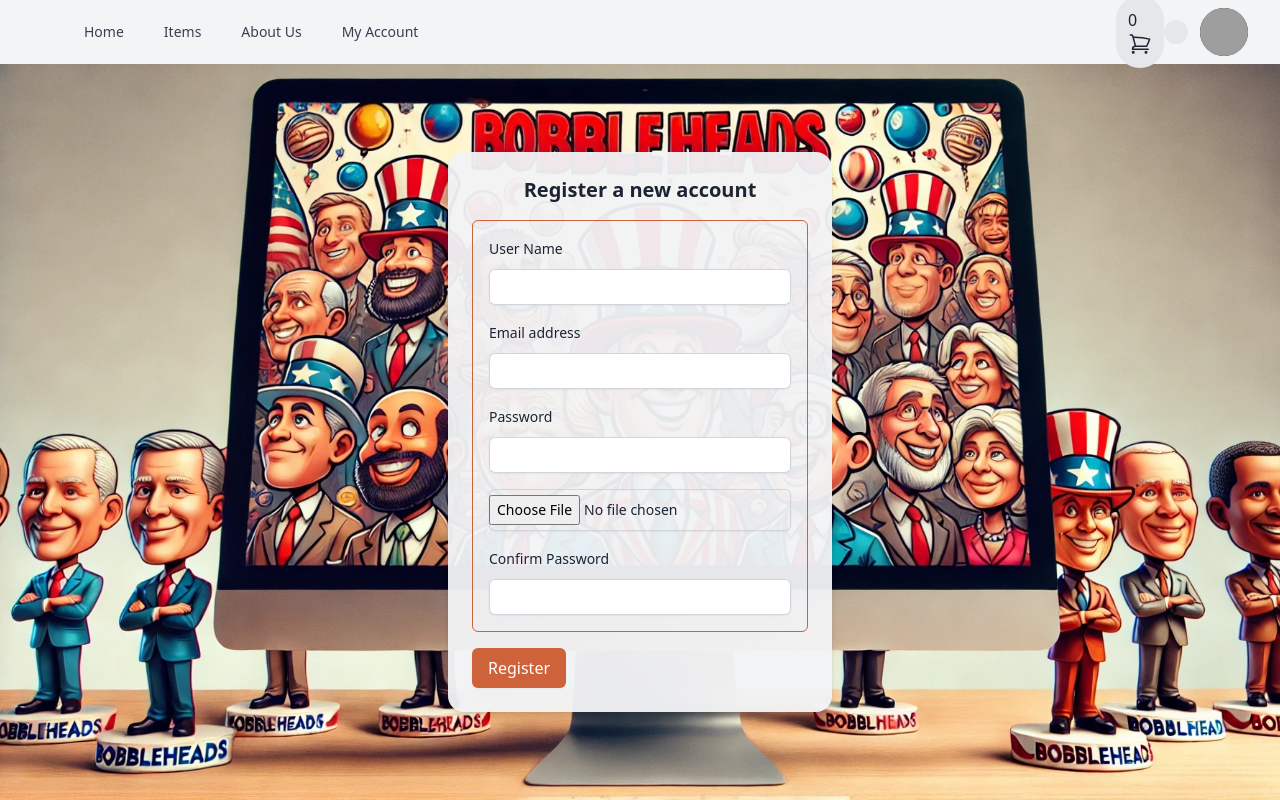
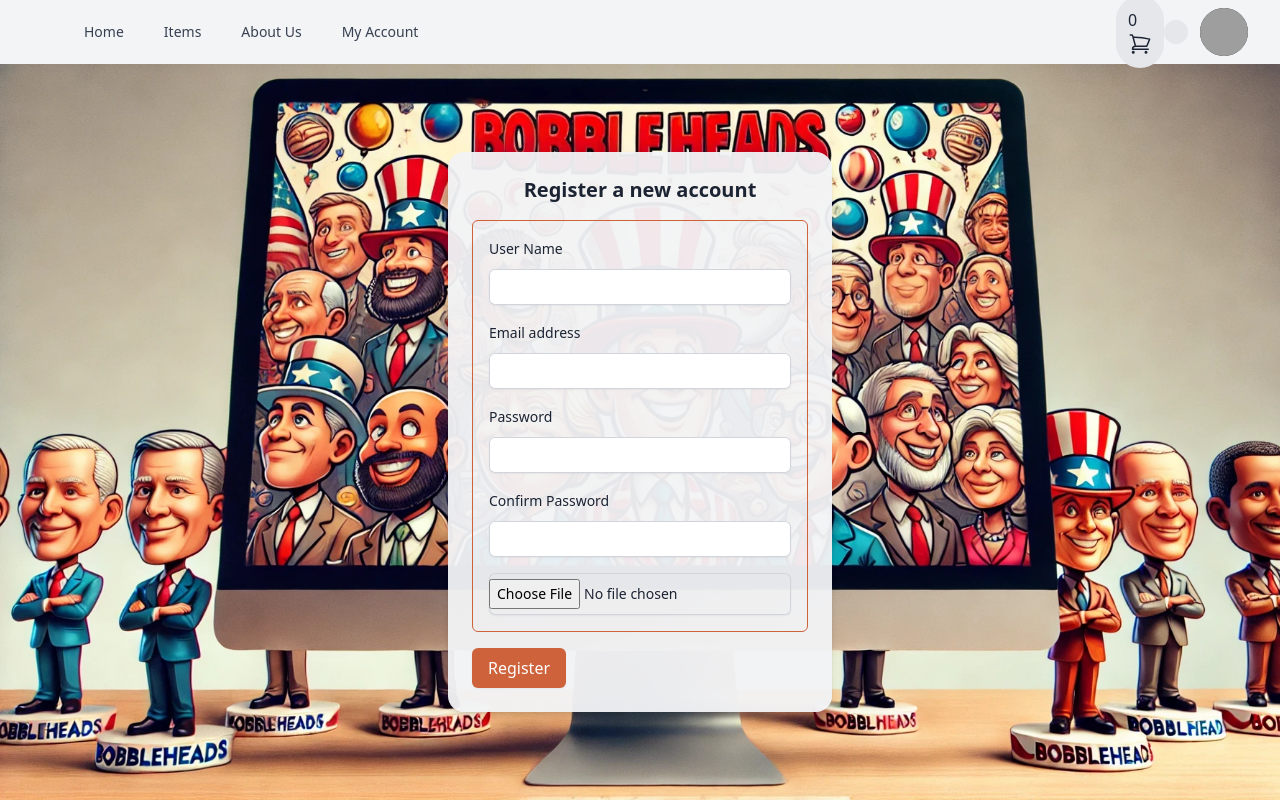
Before and after one commit to AlexGoesCode/twisted-ecommerce-app, a React (Vite) app in the folder client/: page /register in a window 1280 px wide. Built offline with nearby package versions, Linux system fonts and the light colour scheme; grey boxes are pictures that could not be loaded.

Commit message:
avatar upload fixed

```diff
--- a/client/src/pages/Register.tsx
+++ b/client/src/pages/Register.tsx
@@ -146,16 +146,6 @@ const Register = () => {
               className='block w-full rounded-md border-0 py-1.5 text-gray-900 shadow-sm ring-1 ring-inset ring-gray-300 placeholder:text-gray-900 focus:ring-2 focus:ring-inset focus:ring-tuscany sm:text-sm sm:leading-6'
             />
           </div>
-          <div className='mt-4'>
-            <input
-              id='file'
-              name='file'
-              type='file'
-              className='block w-full rounded-md border-0 py-1.5 text-mirage shadow-sm ring-1 ring-inset ring-gray-300 placeholder:text-gray-900 focus:ring-2 focus:ring-inset focus:ring-tuscany sm:text-sm sm:leading-6'
-              onChange={handleFileChange}
-            />
-            {avatarName && <p>{avatarName} uploaded</p>}
-          </div>
           <label
             htmlFor='confirm-password'
             className='block text-sm font-medium leading-6 text-mirage mt-4'
@@ -175,6 +165,16 @@ const Register = () => {
             />
           </div>
           {error && <div className='text-red-500 text-sm mt-4'>{error}</div>}
+          <div className='mt-4'>
+            <input
+              id='file'
+              name='file'
+              type='file'
+              className='block w-full rounded-md border-0 py-1.5 text-mirage shadow-sm ring-1 ring-inset ring-gray-300 placeholder:text-gray-900 focus:ring-2 focus:ring-inset focus:ring-tuscany sm:text-sm sm:leading-6'
+              onChange={handleFileChange}
+            />
+            {avatarName && <p>{avatarName} uploaded</p>}
+          </div>
         </div>
         <button
           onClick={handleRegister}
```
